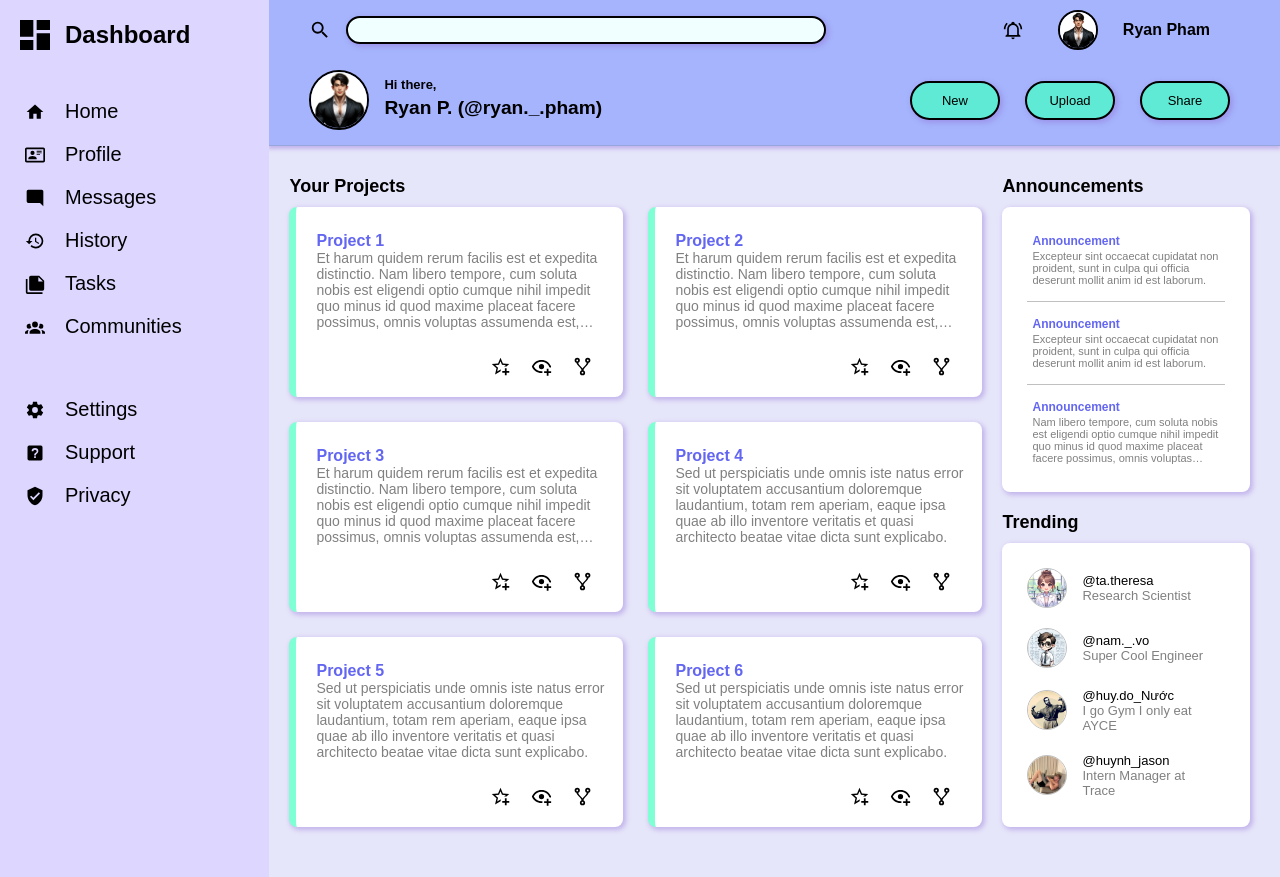
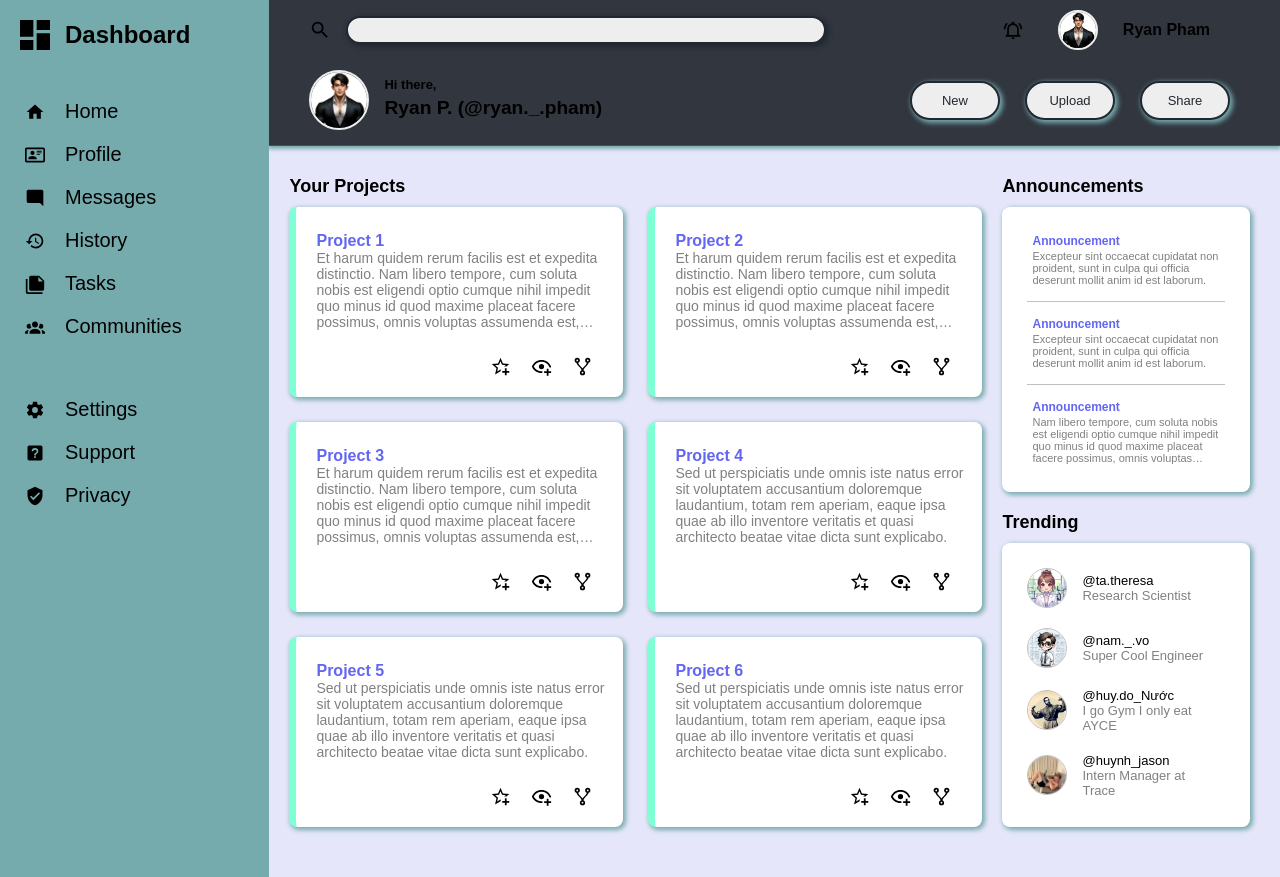
Before and after one commit to ryantpham/admin-dashboard, a plain HTML site: page index.html in a window 1280 px wide. Drawn offline with Linux system fonts and the light colour scheme.

Commit message:
Color changes to css file

```diff
--- a/style.css
+++ b/style.css
@@ -30,7 +30,7 @@
   --project-accent: var(--rose);
   --project-accent: aquamarine;
   --project-accent-hover: var(--teal-dark);
-  --box-shadow: rgba(147, 112, 216, 0.425);
+  --box-shadow: #76ABAE;
 }
 
 html {
@@ -65,7 +65,7 @@ body {
 }
 
 .sidebar {
-  background-color: var(--sidebar-bg);
+  background-color: #76ABAE;
   grid-column: 1 / 2;
   grid-row: 1 / 3;
   position: relative;
@@ -91,7 +91,7 @@ body {
 
 .logo:hover .logo-svg,
 .logo:hover h2 {
-  fill: var(--indigo-dark);
+  fill: #EEEEEE;
   color: var(--darkslategray);
 }
 
@@ -109,7 +109,7 @@ body {
 }
 
 .nav-item:hover {
-  background-color: var(--nav-item-hover);
+  background-color: #EEEEEE;
   border-radius: 5px;
 }
 
@@ -125,7 +125,7 @@ body {
 }
 
 .header {
-  background-color: var(--header-bg);
+  background-color: #31363F;
   border-bottom: 1px solid rgba(119, 136, 153, 0.3);
   box-shadow: 0px 2px 4px 1px var(--box-shadow);
   position: relative;
@@ -159,19 +159,19 @@ body {
   height: 28px;
   width: 480px;
   font-size: 16px;
-  background-color: var(--search-bar);
+  background-color: #EEEEEE;
   border: none;
   border-radius: 50px;
-  border: 2px solid var(--thick-border);
-  box-shadow: 2px 2px 5px 1px var(--box-shadow);
+  border: 2px solid #222831;
+  box-shadow: 2px 2px 5px 1px #222831;
   outline: none;
   padding: 0px 10px 0px;
 }
 
 .search-bar:hover #search-input {
-  background-color: var(--search-bar-hover);
-  border: 2px solid var(--white);
-  box-shadow: 2px 2px 10px 5px var(--box-shadow);
+  background-color: #EEEEEE;
+  border: 2px solid #76ABAE;
+  box-shadow: 2px 2px 10px 5px #222831;
 }
 
 .user-panel {
@@ -188,7 +188,7 @@ body {
 }
 
 .notifications-icon:hover {
-  fill: white;
+  fill: #76ABAE;
 }
 
 .user-account-labels {
@@ -199,16 +199,16 @@ body {
 }
 
 .user-account-labels:hover .user-avatar {
-  border: 2px solid var(--white);
+  border: 2px solid #76ABAE;
 }
 
 .user-account-labels:hover .user-name {
-  color: var(--white);
+  color: #76ABAE;
 }
 
 .user-avatar {
   border-radius: 20px;
-  border: 2px solid var(--thick-border);
+  border: 2px solid #EEEEEE;
   width: 40px;
 }
 
@@ -233,7 +233,7 @@ body {
 
 .user-avatar-large {
   border-radius: 40px;
-  border: 2px solid var(--thick-border);
+  border: 2px solid #EEEEEE;
   width: 60px;
 }
 
@@ -262,13 +262,13 @@ body {
 }
 
 .buttons-container > button {
-  background-color: var(--button);
-  color: var(--button-text);
+  background-color: #EEEEEE;
+  color: #222831;
   font-size: small;
   font-weight: 500;
   width: 90px;
   text-align: center;
-  border: 2px solid var(--button-text);
+  border: 2px solid #222831;
   box-shadow: 2px 2px 5px 1px var(--box-shadow);
   border-radius: 30px;
   padding: 10px 0px 10px;
```
